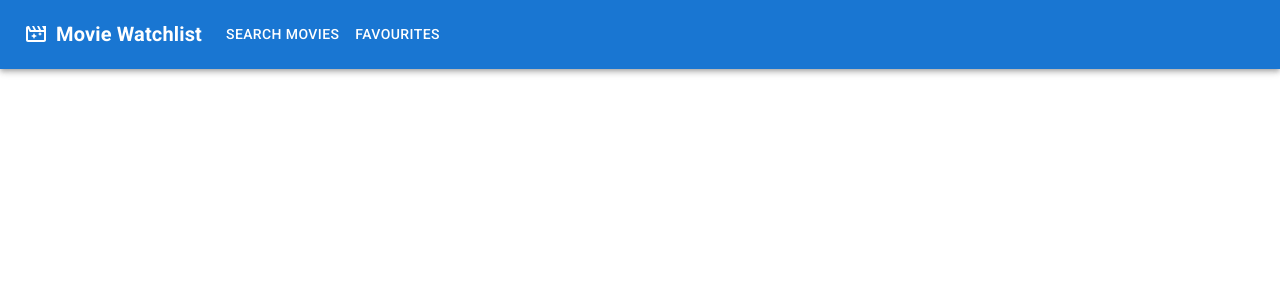
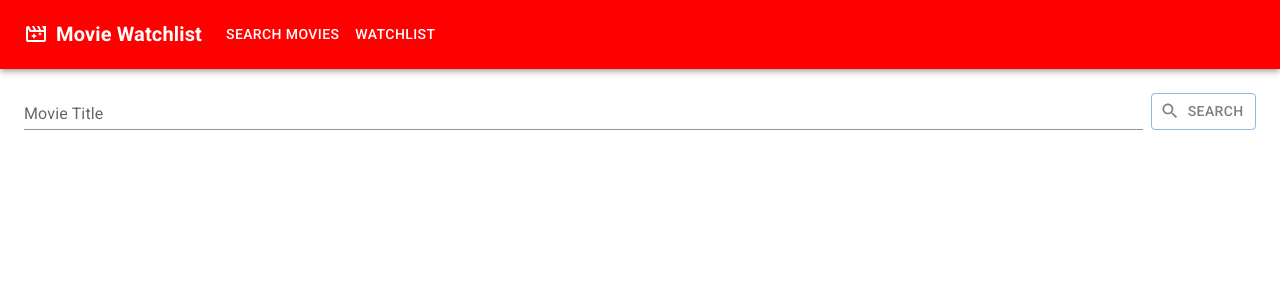
Before and after one commit to HugoJATavares/movie-list-app, a React (Create React App) app in the folder movie-list/: page / in a window 1280 px wide. Shown: the top 300 px of the page. Built offline with nearby package versions, Linux system fonts and the light colour scheme.

Commit message:
Added Movie Search

```diff
--- a/movie-list/src/App.js
+++ b/movie-list/src/App.js
@@ -1,13 +1,20 @@
-import {CssBaseline} from "@mui/material";
+import { CssBaseline } from "@mui/material";
+import { BrowserRouter, Routes, Route } from "react-router-dom"
 
 import NavBar from "./components/NavBar"
+import SearchMovies from "./features/SearchMovies";
+import Favourites from "./features/Favourites";
 
 function App() {
   return (
-    <div>
+    <BrowserRouter>
       <CssBaseline/>
       <NavBar/>
-    </div>
+      <Routes>
+        <Route path="/" element={<SearchMovies />} />
+        <Route path="/watchlist" element={<Favourites />}/>
+      </Routes>
+    </BrowserRouter>
   );
 }
 
--- /dev/null
+++ b/movie-list/src/components/MovieFilters.js
@@ -0,0 +1,32 @@
+import React, { useState } from 'react'
+import { Button, Container, Box, TextField } from '@mui/material';
+import { Search } from '@mui/icons-material';
+
+export default function MovieFilters(props) {
+    const { handleSearchMovies} = props;
+        const [title, setTitle] = useState ("");
+
+        const handleSubmit = (e) => {
+            e.preventDefault();
+            if(!title){
+                alert("Please provide a movie title");
+                return;
+            }
+            handleSearchMovies({ s: title })
+        }
+  return (
+        <Container maxWidth='xl' sx={{ pt: 2 }}>
+            <Box component="form" sx={{ display: "flex", alignItems: "flex-end" }} onSubmit={handleSubmit}>
+                <TextField label="Movie Title"
+                variant="standard" fullWidth sx={{ mr:1 }}
+                size="small" value={title} onChange={(e) =>
+                setTitle(e.target.value)}/>
+                <Button sx={{ minWidth: "100px", color: "grey" }}
+                type="submit" startIcon={<Search />}
+                variant="outlined">
+                    Search
+                </Button>
+            </Box>
+        </Container>
+    )
+}
--- /dev/null
+++ b/movie-list/src/components/MovieList.js
@@ -0,0 +1,24 @@
+import React from 'react'
+import { Gri, Container, Grid } from '@mui/material'
+import MovieListItem from "./MovieListItem";
+
+export default function MovieList(props) {
+    const{ data = []} = props;
+    return (
+        <Container maxWidth='xl' sx={{ pt: 2 }}>
+            <Grid container spacing={2}>
+                {data.map((d) => {
+                    return (
+                        <Grid item xs={12} md={6} lg={4} xl={3}
+                        key={d.imdbID}>
+                            <MovieListItem title={d.title} year={d.year}
+                            imdbID={d.imdbID} poster={d.poster} type={d.type} />
+
+                        </Grid>
+
+                    )
+                })}
+            </Grid>
+        </Container>
+  )
+}
--- /dev/null
+++ b/movie-list/src/components/MovieListItem.js
@@ -0,0 +1,45 @@
+import * as React from 'react';
+
+import Box from '@mui/material/Box';
+import Card from '@mui/material/Card';
+import CardContent from '@mui/material/CardContent';
+import CardMedia from '@mui/material/CardMedia';
+import Typography from '@mui/material/Typography';
+import Tooltip from '@mui/material/Tooltip';
+import BookmarkBorderIcon from '@mui/icons-material/BookmarkBorder';
+import BookmarkIcon from '@mui/icons-material/Bookmark';
+import { IconButton } from '@mui/material';
+
+
+export default function MovieListItem(props) {
+    const { title, year, type, imdbID, poster, action, } = props;
+
+    return (
+        <Card sx={{ display: 'flex' }}>
+            <CardMedia
+                component="img"
+                sx={{ width: 120, height: 200 }}
+                image={poster}
+                alt={title}
+            />
+            <Box sx={{ display: 'flex', flexDirection: 'column', flexGrow: 1 }}>
+                <CardContent sx={{ flex: '1 0 auto' }}>
+                    <Typography component="div" variant="h5">
+                        {title}
+                    </Typography>
+                    <Typography variant="subtitle1" color="text.secondary" component="div">
+                        {year}
+                    </Typography>
+                </CardContent>
+                <Box sx={{ display: 'flex', alignItems: 'center', pb: 1, justifyContent: "flex-end", pr: 1 }}>
+                    <Tooltip title="Add to List">
+                        <IconButton aria-label="bookmark">
+                            <BookmarkBorderIcon />
+                        </IconButton>
+                    </Tooltip>
+                </Box>
+            </Box>
+
+        </Card>
+    );
+}
--- a/movie-list/src/components/NavBar.js
+++ b/movie-list/src/components/NavBar.js
@@ -7,13 +7,19 @@ import Typography from '@mui/material/Typography';
 import Menu from '@mui/material/Menu';
 import MenuIcon from '@mui/icons-material/Menu';
 import Container from '@mui/material/Container';
-import Avatar from '@mui/material/Avatar';
 import Button from '@mui/material/Button';
-import Tooltip from '@mui/material/Tooltip';
 import MenuItem from '@mui/material/MenuItem';
 import MovieFilterOutlinedIcon from '@mui/icons-material/MovieFilterOutlined';
+import { NavLink } from 'react-router-dom';
 
-const pages = ['Search Movies', 'Favourites'];
+const pages = [{
+    title: 'Search Movies',
+    path: '/'
+},{
+    title:'Watchlist',
+    path: '/watchlist'
+
+}];
 
 
 function ResponsiveAppBar() {
@@ -29,7 +35,7 @@ function ResponsiveAppBar() {
     };
 
     return (
-        <AppBar position="static">
+        <AppBar position="static" sx={{ backgroundColor: 'red'}}>
             <Container maxWidth="xl">
                 <Toolbar disableGutters>
                     <MovieFilterOutlinedIcon sx={{ display: { xs: 'none', md: 'flex' }, mr: 1 }} />
@@ -37,7 +43,6 @@ function ResponsiveAppBar() {
                         variant="h6"
                         noWrap
                         component="a"
-                        href="#app-bar-with-responsive-menu"
                         sx={{
                             mr: 2,
                             display: { xs: 'none', md: 'flex' },
@@ -79,8 +84,8 @@ function ResponsiveAppBar() {
                             }}
                         >
                             {pages.map((page) => (
-                                <MenuItem key={page} onClick={handleCloseNavMenu}>
-                                    <Typography textAlign="center">{page}</Typography>
+                                <MenuItem key={page.path} onClick={handleCloseNavMenu} component={NavLink} to={page.path}>
+                                    <Typography textAlign="center">{page.title}</Typography>
                                 </MenuItem>
                             ))}
                         </Menu>
@@ -90,7 +95,6 @@ function ResponsiveAppBar() {
                         variant="h5"
                         noWrap
                         component="a"
-                        href="#app-bar-with-responsive-menu"
                         sx={{
                             mr: 2,
                             display: { xs: 'flex', md: 'none' },
@@ -105,11 +109,13 @@ function ResponsiveAppBar() {
                     <Box sx={{ flexGrow: 1, display: { xs: 'none', md: 'flex' } }}>
                         {pages.map((page) => (
                             <Button
-                                key={page}
+                                key={page.path}
+                                component={NavLink}
+                                to={page.path}
                                 onClick={handleCloseNavMenu}
                                 sx={{ my: 2, color: 'white', display: 'block' }}
                             >
-                                {page}
+                                {page.title}
                             </Button>
                         ))}
                     </Box>
--- /dev/null
+++ b/movie-list/src/features/Favourites.js
@@ -0,0 +1,7 @@
+import React from 'react'
+
+export default function Favourites() {
+  return (
+    <div>Favourites</div>
+  )
+}
--- a/movie-list/src/features/SearchMovies.js
+++ b/movie-list/src/features/SearchMovies.js
@@ -1,6 +1,7 @@
 import React, {useState} from 'react'
 import axios from 'axios'
-
+import MovieFilters from '../components/MovieFilters';
+import MovieList from '../components/MovieList';
 
 export default function SearchMovies() {
     const [movies, setMovies] = useState([]);
@@ -20,10 +21,15 @@ export default function SearchMovies() {
                         }
                     }))
                 }
-            }).catch((error) =>
+            }).catch((err) => {
+                alert(err);
+            })
 
     }
   return (
-    <div>SearchMovies</div>
+    <div>
+        <MovieFilters handleSearchMovies= {handleSearchMovies} />
+        <MovieList data={movies} />
+    </div>
   )
 }
```
